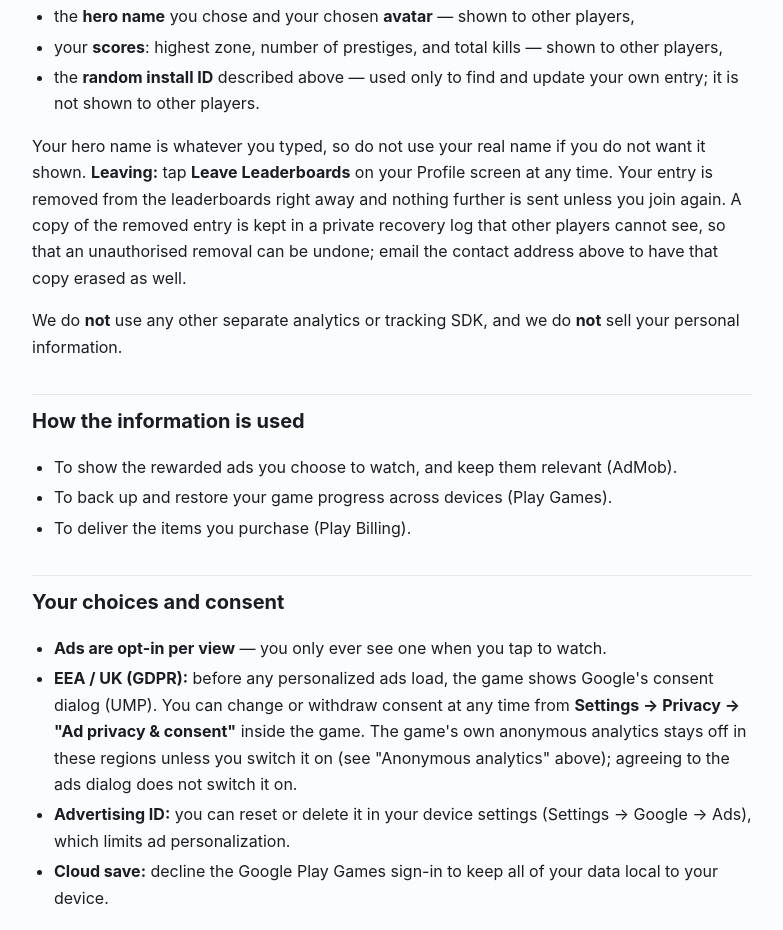
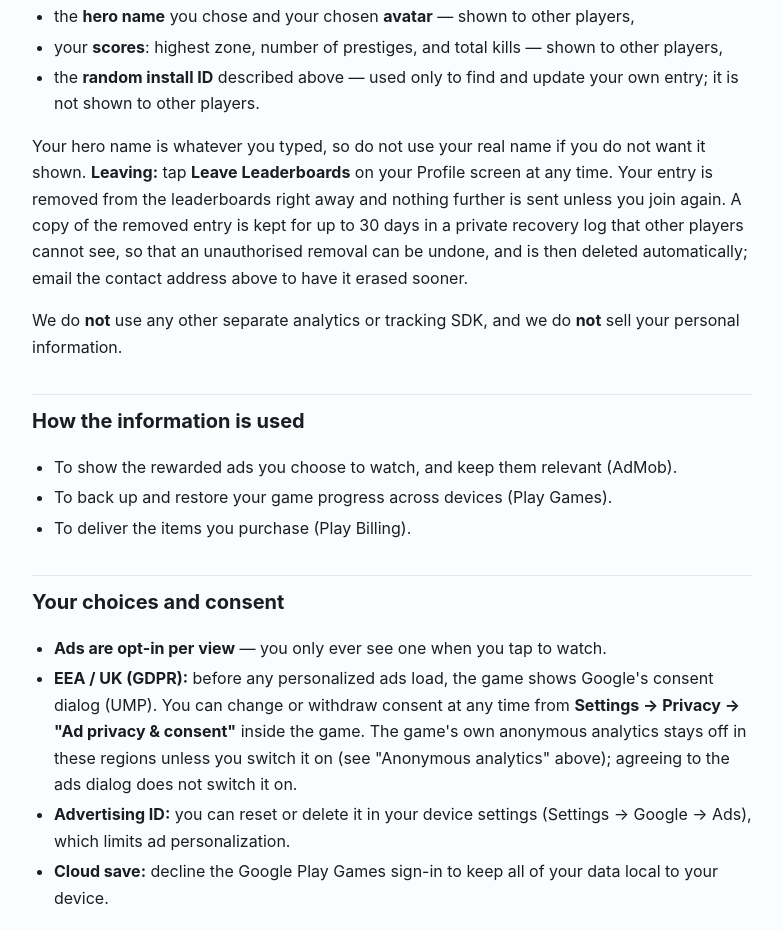
Before and after one commit to jerryymkim/smolderwatch-legal, a plain HTML site: page index.html in a window 1280 px wide. Shown: the part 2336-3266 px from the top of the page, without its empty margins (248-1031 px from the left). Drawn offline with Linux system fonts and the light colour scheme.

Commit message:
Privacy policy: removed leaderboard entries are kept at most 30 days

```diff
--- a/index.html
+++ b/index.html
@@ -134,8 +134,9 @@
 <p>Your hero name is whatever you typed, so do not use your real name if you do not want it shown.
 <strong>Leaving:</strong> tap <strong>Leave Leaderboards</strong> on your Profile screen at any time. Your
 entry is removed from the leaderboards right away and nothing further is sent unless you join again. A
-copy of the removed entry is kept in a private recovery log that other players cannot see, so that an
-unauthorised removal can be undone; email the contact address above to have that copy erased as well.</p>
+copy of the removed entry is kept for up to 30 days in a private recovery log that other players cannot
+see, so that an unauthorised removal can be undone, and is then deleted automatically; email the contact
+address above to have it erased sooner.</p>
 
 <p>We do <strong>not</strong> use any other separate analytics or tracking SDK, and we do
 <strong>not</strong> sell your personal information.</p>
```
